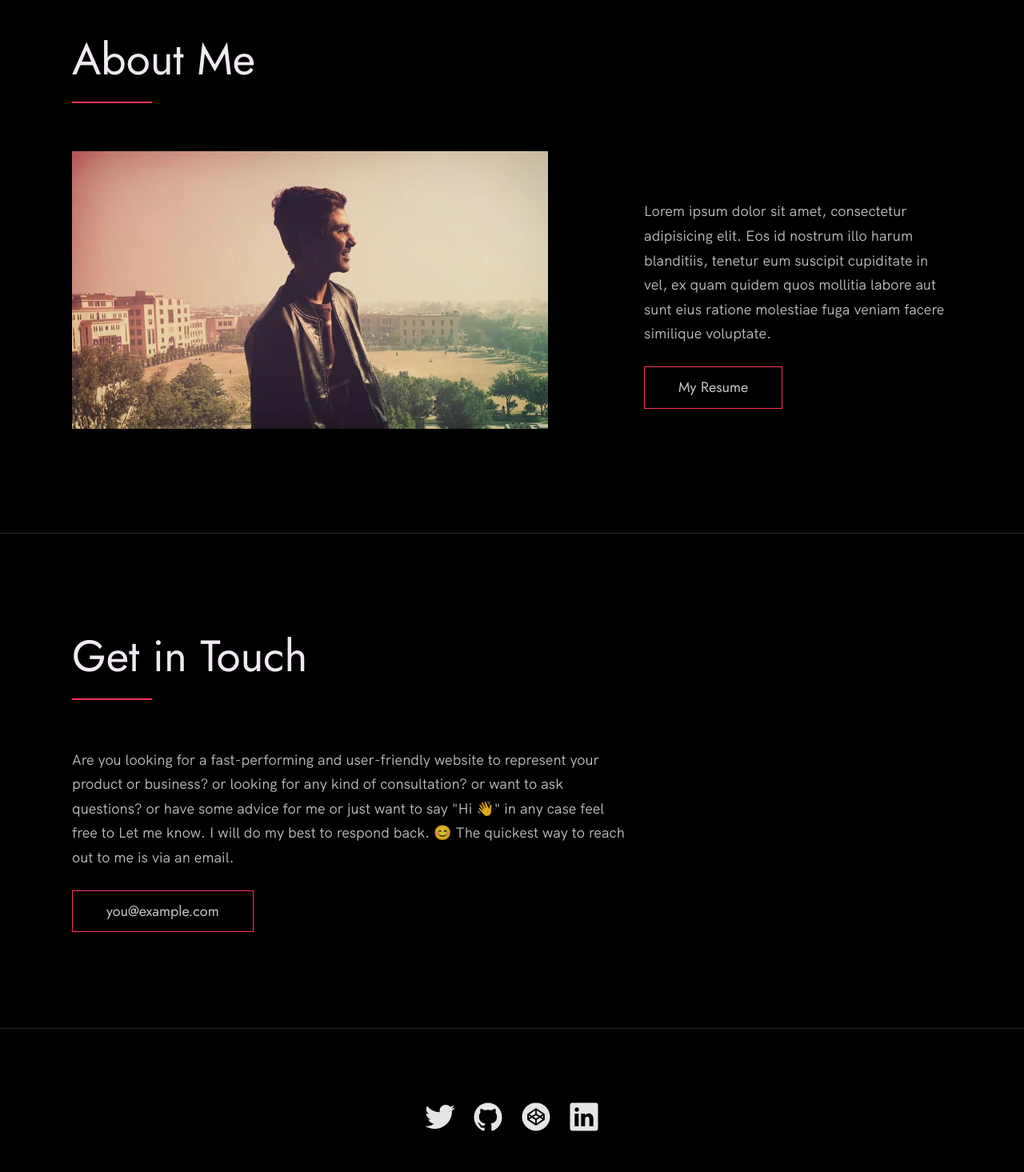
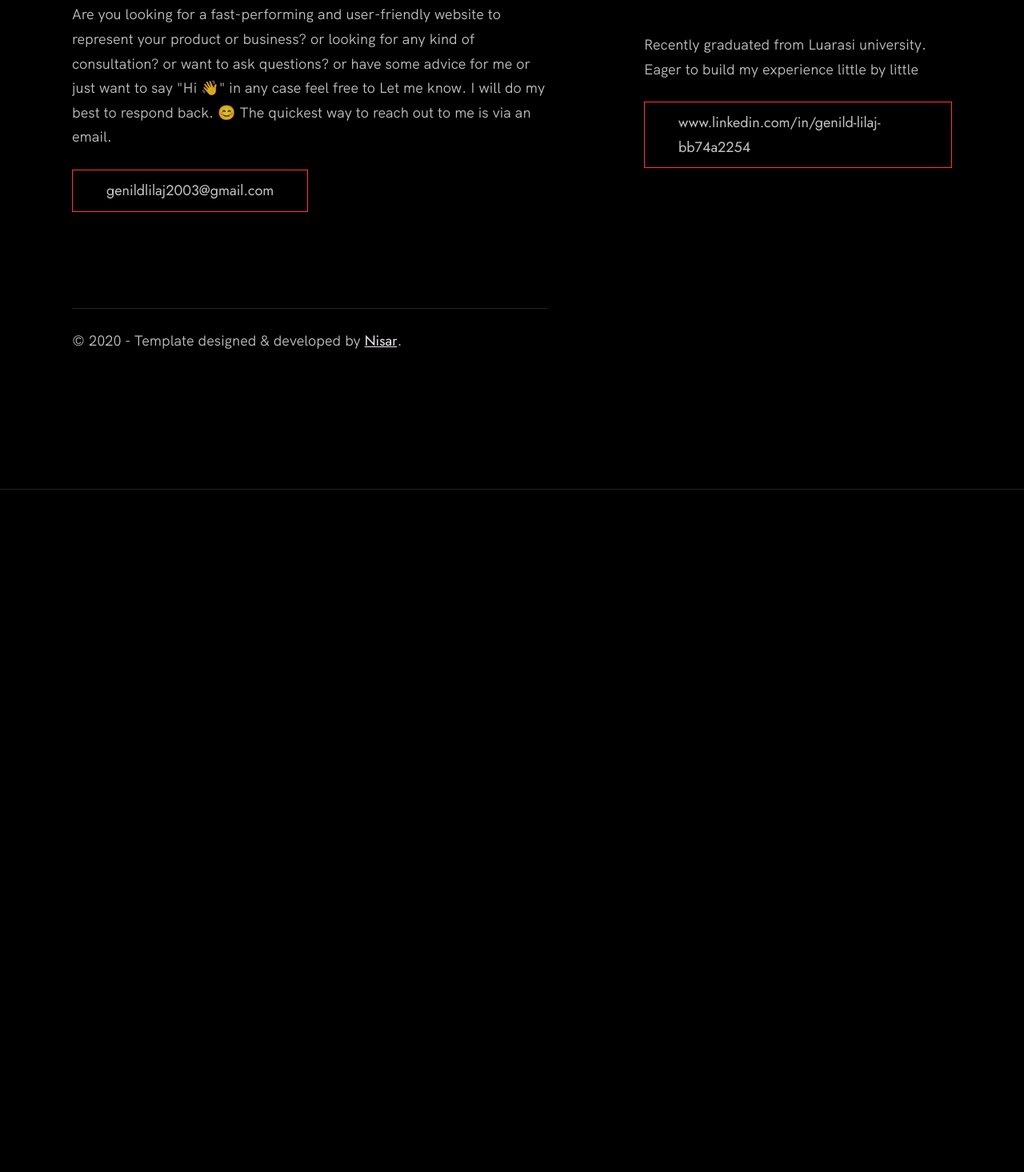
Before and after one commit to Genild11/Portfolio_Genild, a plain HTML site: page index.html in a window 1280 px wide. Shown: the part 4093-5558 px from the top of the page at 80% size. After the commit the page ends 4705 px from the top, so only its background shows below. Drawn offline with Linux system fonts and the light colour scheme; grey boxes are pictures that could not be loaded; a script that the page names is missing.

Commit message:
initial commit

```diff
--- a/index.html
+++ b/index.html
@@ -164,10 +164,10 @@
             <div class="work__text">
                 <h3>Chart analysis data analysis indicator </h3>
                 <p>
-                    Notificator
+                    analysis robot
                 </p>
                 <ul class="work__list">
-                    <li>python</li>
+                    <li>analyzing data </li>
 
                 </ul>
 
@@ -188,23 +188,6 @@
         </div>
         </section>
 
-        <!-- ***** Clients ***** -->
-
-        <section class="client" id="clients">
-            <div class="row">
-                <h2>Clients</h2>
-                <div class="client__logos">
-                    <!-- Add logos of the clients or companies you'have worked with. -->
-                    <img src="./images/ronjones.png" class="client__logo" alt="Company 2" />
-                    <img src="./images/goldengrid.png" class="client__logo" alt="Company 3" />
-                    <img src="./images/bullseye.png" class="client__logo" alt="Company 1" />
-                    <img src="./images/mighty-furnitures.png" class="client__logo" alt="Company 1" />
-                    <img src="./images/fastlane.png" class="client__logo" alt="Company 3" />
-                    <img src="./images/chippy.png" class="client__logo" alt="Company 1" />
-                </div>
-            </div>
-        </section>
-
         <!-- ***** About ***** -->
 
         <section class="about" id="about">
@@ -214,23 +197,16 @@
                     <div class="about__text">
                         <!-- Replace the below paragraph with info about yourself -->
                         <p>
-                            Lorem ipsum dolor sit amet, consectetur adipisicing elit. Eos id
-                            nostrum illo harum blanditiis, tenetur eum suscipit cupiditate
-                            in vel, ex quam quidem quos mollitia labore aut sunt eius
-                            ratione molestiae fuga veniam facere similique voluptate.
+                            Recently graduated from Luarasi university.
+                            Eager to build my experience little by little
                         </p>
                         <!-- Provide a link to your resume -->
-                        <a href="#" class="btn">My Resume</a>
+                        <a href="#" class="btn">www.linkedin.com/in/genild-lilaj-bb74a2254</a>
                     </div>
 
                     <div class="about__photo-container">
                         <!-- Add a nice photo of yourself -->
-                        <img class="about__photo" src="./images/syed-ali-hussnain.jpg" alt="" />
-                    </div>
-                </div>
-            </div>
-        </section>
-    </main>
+
 
                         <!-- ***** Contact ***** -->
 
@@ -247,48 +223,25 @@
                                         me is via an email.
                                     </p>
                                     <!-- Replace the email with yours -->
-                <a href="mailto:you@example.com" class="btn">you@example.com</a>
+                                    <a href="genildlilaj2003@gmail.com" class="btn">genildlilaj2003@gmail.com</a>
                                 </div>
                             </div>
                         </section>
 
                         <!-- ***** Footer ***** -->
 
-    <footer role="contentinfo" class="footer">
-        <div class="row">
-            <!-- Update the links to point to your accounts -->
-            <ul class="footer__social-links">
-                <li class="footer__social-link-item">
-                    <a href="https://twitter.com/nisarhassan12/" title="Link to Twitter Profile">
-                        <img src="./images/twitter.svg" class="footer__social-image" alt="Twitter">
-                    </a>
-                </li>
-                <li class="footer__social-link-item">
-                    <a href="https://github.com/nisarhassan12/" title="Link to Github Profile">
-                        <img src="./images/github.svg" class="footer__social-image" alt="Github">
-                    </a>
-                </li>
-                <li class="footer__social-link-item">
-                    <a href="https://codepen.io/nisar_hassan" title="Link to Codepen Profile">
-                        <img src="./images/codepen.svg" class="footer__social-image" alt="Codepen">
-                    </a>
-                </li>
-                <li class="footer__social-link-item">
-                    <a href=https://www.linkedin.com/in/nisar-hassan-naqvi-413466199/">
-                        <img src="./images/linkedin.svg" title="Link to Linkedin Profile" class="footer__social-image"
-                            alt="Linkedin">
-                    </a>
-                </li>
-            </ul>
+
 
                         <!-- If you give me some credit by keeping the below paragraph, will be huge for me 😊 Thanks. -->
                         <p>
-                &copy; 2020 - Template designed & developed by <a href="https://nisar.dev" class="link">Nisar</a>.
+                            &copy; 2020 - Template designed & developed by <a href="https://nisar.dev"
+                                class="link">Nisar</a>.
                         </p>
                         <div class="footer__github-buttons">
                             <iframe
                                 src="https://ghbtns.com/github-btn.html?user=nisarhassan12&repo=portfolio-template&type=watch&count=true"
-                    frameborder="0" scrolling="0" width="170" height="20" title="Watch Portfolio Template on GitHub">
+                                frameborder="0" scrolling="0" width="170" height="20"
+                                title="Watch Portfolio Template on GitHub">
                             </iframe>
                         </div>
                     </div>
```
Lines whose indentation alone changed are shown as unchanged.
